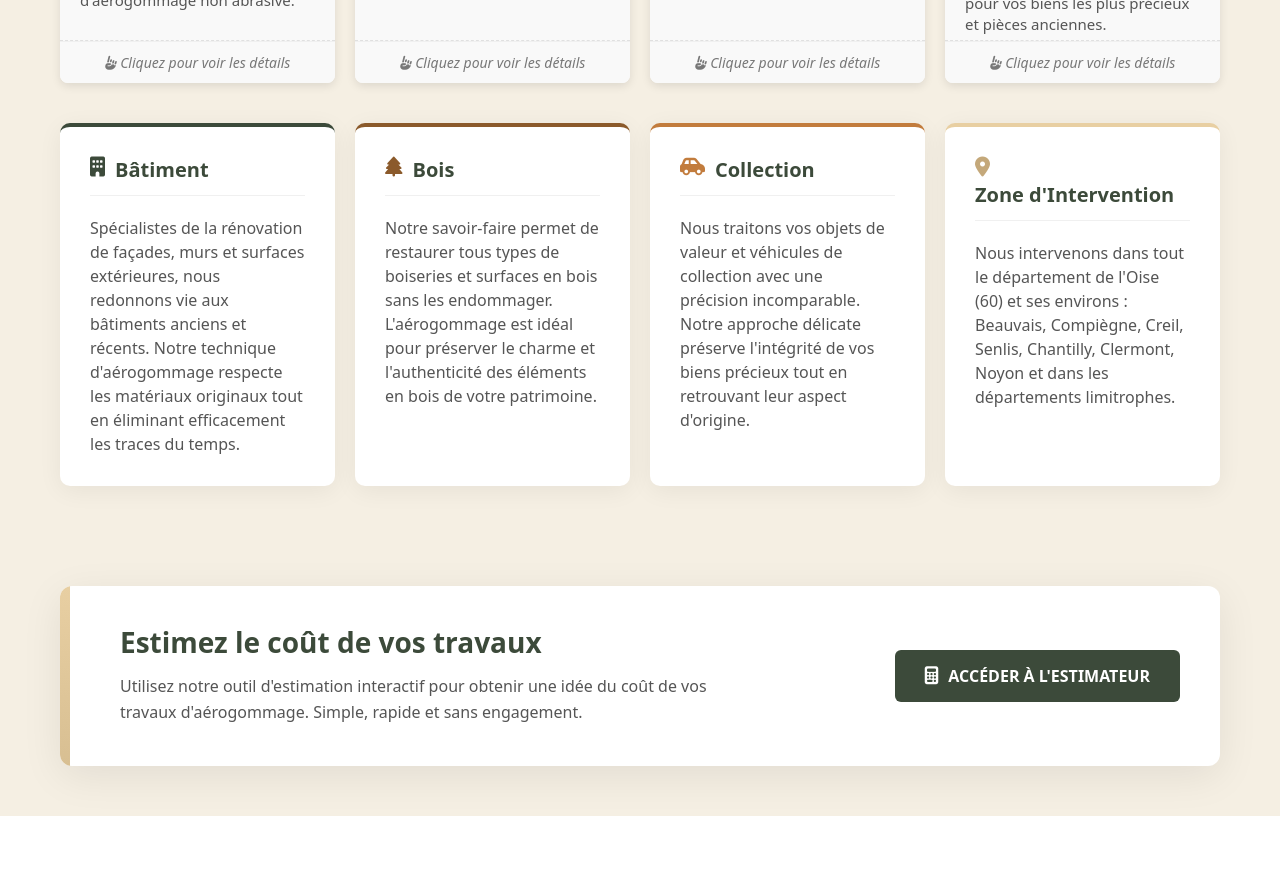
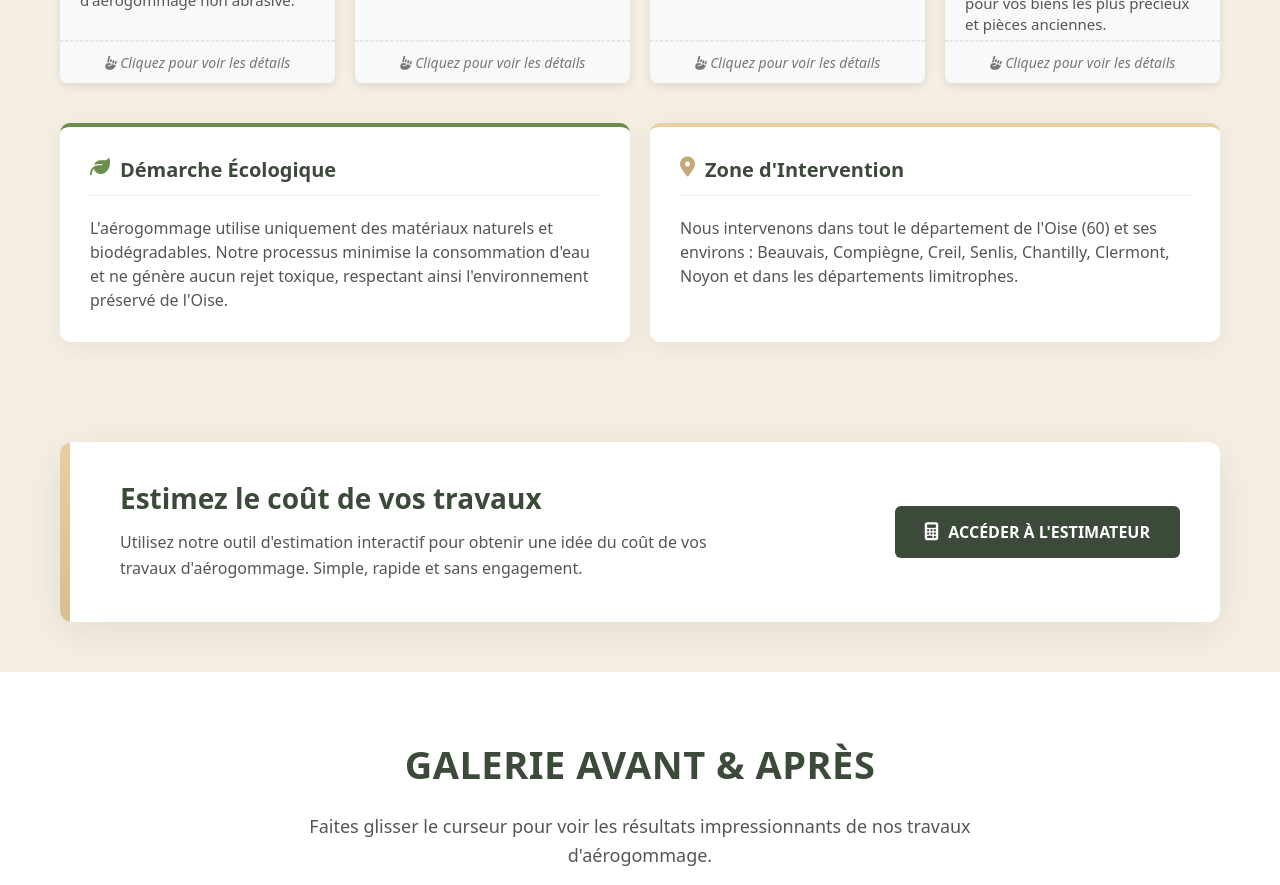
Before and after one commit to yoyoboul/aerogommage_site, a React (Vite) app: page / in a window 1280 px wide. Shown: the part 1000-1885 px from the top of the page. Built offline with nearby package versions, Linux system fonts and the light colour scheme.

Commit message:
Retour aux cartes d'information d'origine avec améliorations de formatage

```diff
--- a/src/App.css
+++ b/src/App.css
@@ -451,7 +451,7 @@ body {
 /* Services Info Cards */
 .services-info {
   display: grid;
-  grid-template-columns: repeat(auto-fit, minmax(250px, 1fr));
+  grid-template-columns: repeat(auto-fit, minmax(300px, 1fr));
   gap: 20px;
   margin-top: 40px;
 }
@@ -465,7 +465,6 @@ body {
   display: flex;
   flex-direction: column;
   height: 100%;
-  min-height: 180px;
 }
 
 .info-card h3 {
@@ -497,30 +496,6 @@ body {
   color: #c4a87a;
 }
 
-.info-card.building {
-  border-color: #3c4a3a;
-}
-
-.info-card.building h3 i {
-  color: #3c4a3a;
-}
-
-.info-card.wood {
-  border-color: #8B5A2B;
-}
-
-.info-card.wood h3 i {
-  color: #8B5A2B;
-}
-
-.info-card.collection {
-  border-color: #c27c3d;
-}
-
-.info-card.collection h3 i {
-  color: #c27c3d;
-}
-
 .info-card p {
   font-size: 16px;
   line-height: 1.5;
@@ -537,25 +512,12 @@ body {
   border-color: #e8cfa2;
 }
 
-@media (min-width: 769px) and (max-width: 1199px) {
-  .services-info {
-    grid-template-columns: repeat(2, 1fr);
-    max-width: 800px;
-    margin-left: auto;
-    margin-right: auto;
-  }
-}
-
 @media (max-width: 768px) {
   .services-info {
     grid-template-columns: 1fr;
     max-width: 500px;
     margin-left: auto;
     margin-right: auto;
-  }
-
-  .info-card {
-    min-height: auto;
   }
 }
 
--- a/src/App.jsx
+++ b/src/App.jsx
@@ -266,17 +266,9 @@ function App() {
           </div>
 
           <div className="services-info">
-            <div className="info-card building">
-              <h3><i className="fas fa-building"></i> Bâtiment</h3>
-              <p>Spécialistes de la rénovation de façades, murs et surfaces extérieures, nous redonnons vie aux bâtiments anciens et récents. Notre technique d'aérogommage respecte les matériaux originaux tout en éliminant efficacement les traces du temps.</p>
-            </div>
-            <div className="info-card wood">
-              <h3><i className="fas fa-tree"></i> Bois</h3>
-              <p>Notre savoir-faire permet de restaurer tous types de boiseries et surfaces en bois sans les endommager. L'aérogommage est idéal pour préserver le charme et l'authenticité des éléments en bois de votre patrimoine.</p>
-            </div>
-            <div className="info-card collection">
-              <h3><i className="fas fa-car-side"></i> Collection</h3>
-              <p>Nous traitons vos objets de valeur et véhicules de collection avec une précision incomparable. Notre approche délicate préserve l'intégrité de vos biens précieux tout en retrouvant leur aspect d'origine.</p>
+            <div className="info-card eco">
+              <h3><i className="fas fa-leaf"></i> Démarche Écologique</h3>
+              <p>L'aérogommage utilise uniquement des matériaux naturels et biodégradables. Notre processus minimise la consommation d'eau et ne génère aucun rejet toxique, respectant ainsi l'environnement préservé de l'Oise.</p>
             </div>
             <div className="info-card area">
               <h3><i className="fas fa-map-marker-alt"></i> Zone d'Intervention</h3>
```
